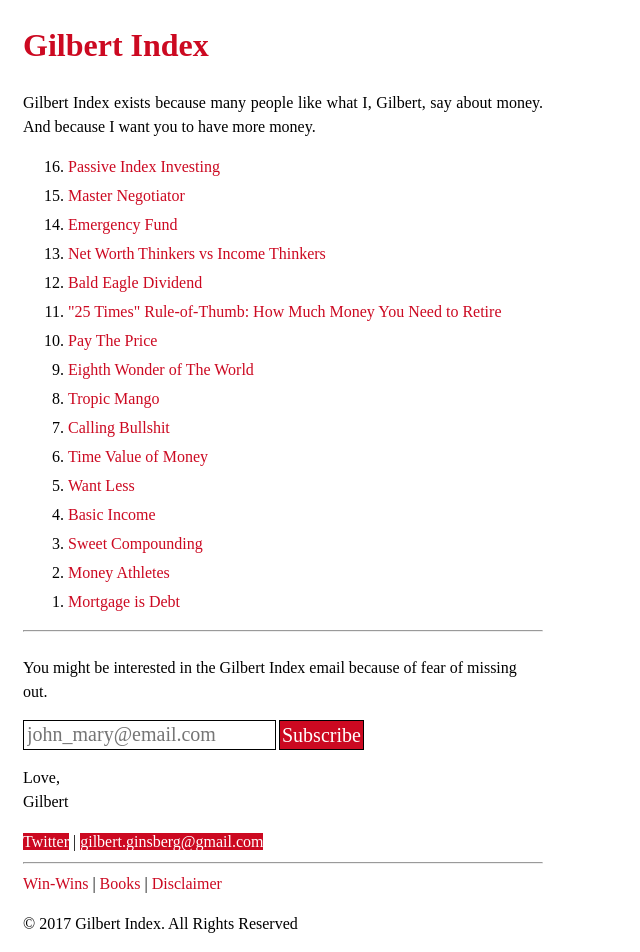
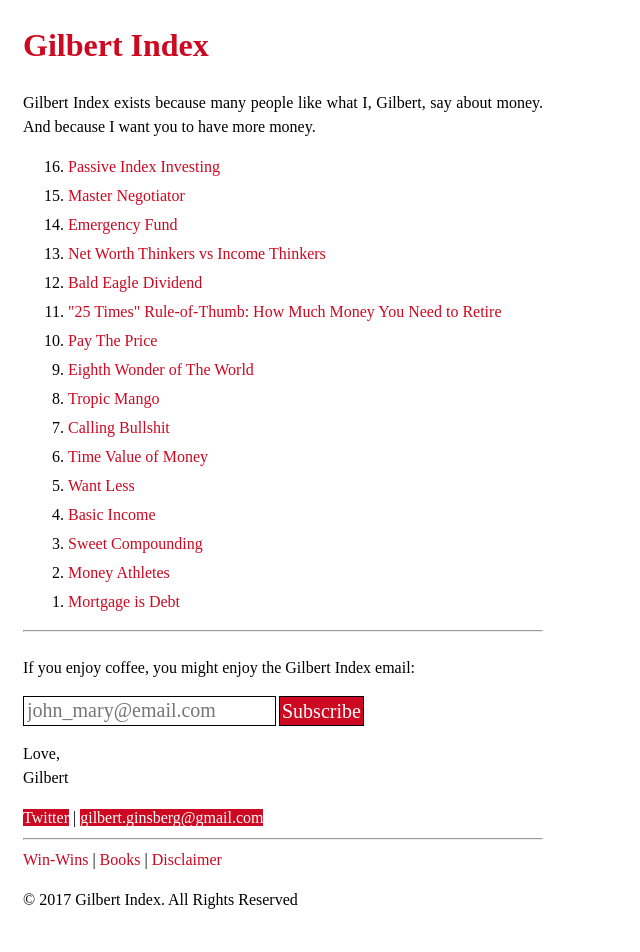
Before and after one commit to danilosierrac/gilbert-index, a Jekyll site: the page built from index.html, in a window 1280 px wide. Shown: the whole page, without its empty margins (0-640 px from the left). Built offline with Jekyll 4.4.1, drawn with Linux system fonts in a browser that asks for light colours; after the commit the page ends 928 px from its top, so only the background shows below that.

Commit message:
feat: Edit email copy

```diff
--- a/_includes/email.html
+++ b/_includes/email.html
@@ -1,5 +1,5 @@
 <form id="email-form">
-    <p>You might be interested in the Gilbert Index email because of fear of missing out.</p>
+    <p>If you enjoy coffee, you might enjoy the Gilbert Index email:</p>
     <div class="signup">
       <input type="text" name="email" placeholder="john_mary@email.com"/>
       <a href="https://goo.gl/vptsnz" target="_blank">Subscribe</a>
```
